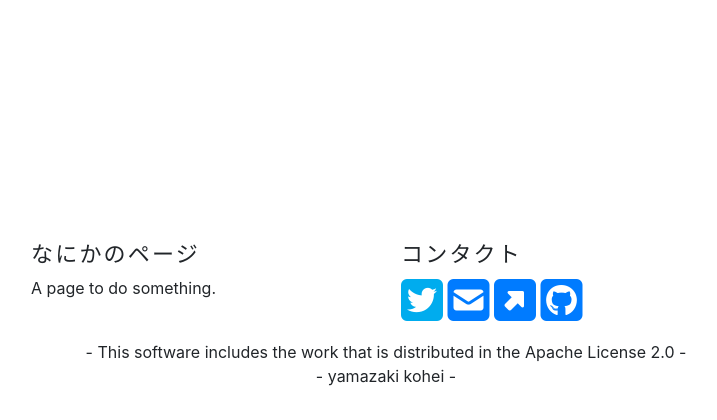
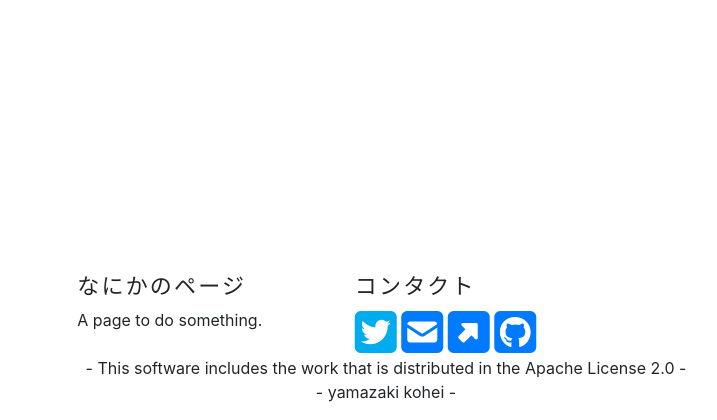
Before and after one commit to naikasann/ngrok_webhook, a Flask app: page / in a window 1280 px wide. Shown: the part 380-800 px from the top of the page, without its empty margins (254-971 px from the left). Run offline with Flask 2, Linux system fonts and the light colour scheme; data comes from the database, SQL or seed files in the repository; some libraries are stand-ins or nearby versions; some web fonts are replaced.

Commit message:
:art: レイアウトの一部変更
大きさの微調整

```diff
--- a/templates/layout.html
+++ b/templates/layout.html
@@ -73,7 +73,7 @@
       <div class="container">
         <div class="container-fluid text-center text-md-left">
           <div class="row justify-content-md-center">
-            <div class="col-sm col-lg-4">
+            <div class="col-sm col-lg-3">
               <h5 class="text-uppercase">
                 <div class="footer_content_title">
                   なにかのページ
@@ -94,7 +94,7 @@
             </div>
           </div>
         </div>
-          <div class="footer-copyright text-center py-3">
+          <div class="footer-copyright text-center">
             <p class="txt-railway">- This software includes the work that is distributed in the Apache License 2.0 - <br> - yamazaki kohei - </p>
           </div>
       </div>
```
